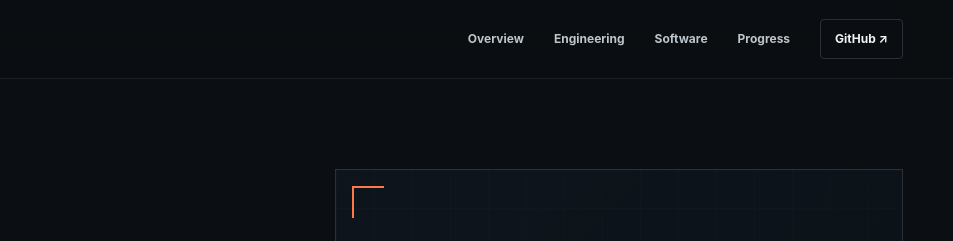
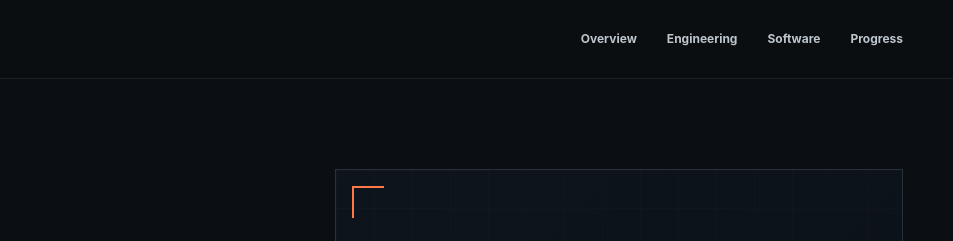
Before and after one commit to JKoradi/CARL-Website, a plain HTML site: page index.html in a window 1280 px wide. Shown: the top 241 px of the page, 327-1280 px from the left. Drawn offline with Linux system fonts and the light colour scheme.

Commit message:
Remove GitHub link from navigation
Removed GitHub link from navigation.

```diff
--- a/index.html
+++ b/index.html
@@ -19,7 +19,6 @@
       <button class="menu-toggle" aria-expanded="false" aria-controls="nav-links" aria-label="Toggle navigation">☰</button>
       <div class="nav-links" id="nav-links">
         <a href="#overview">Overview</a><a href="#engineering">Engineering</a><a href="#software">Software</a><a href="#progress">Progress</a>
-        <a class="nav-github" href="https://github.com/JKoradi" target="_blank" rel="noopener noreferrer">GitHub ↗</a>
       </div>
     </nav>
   </header>
```
